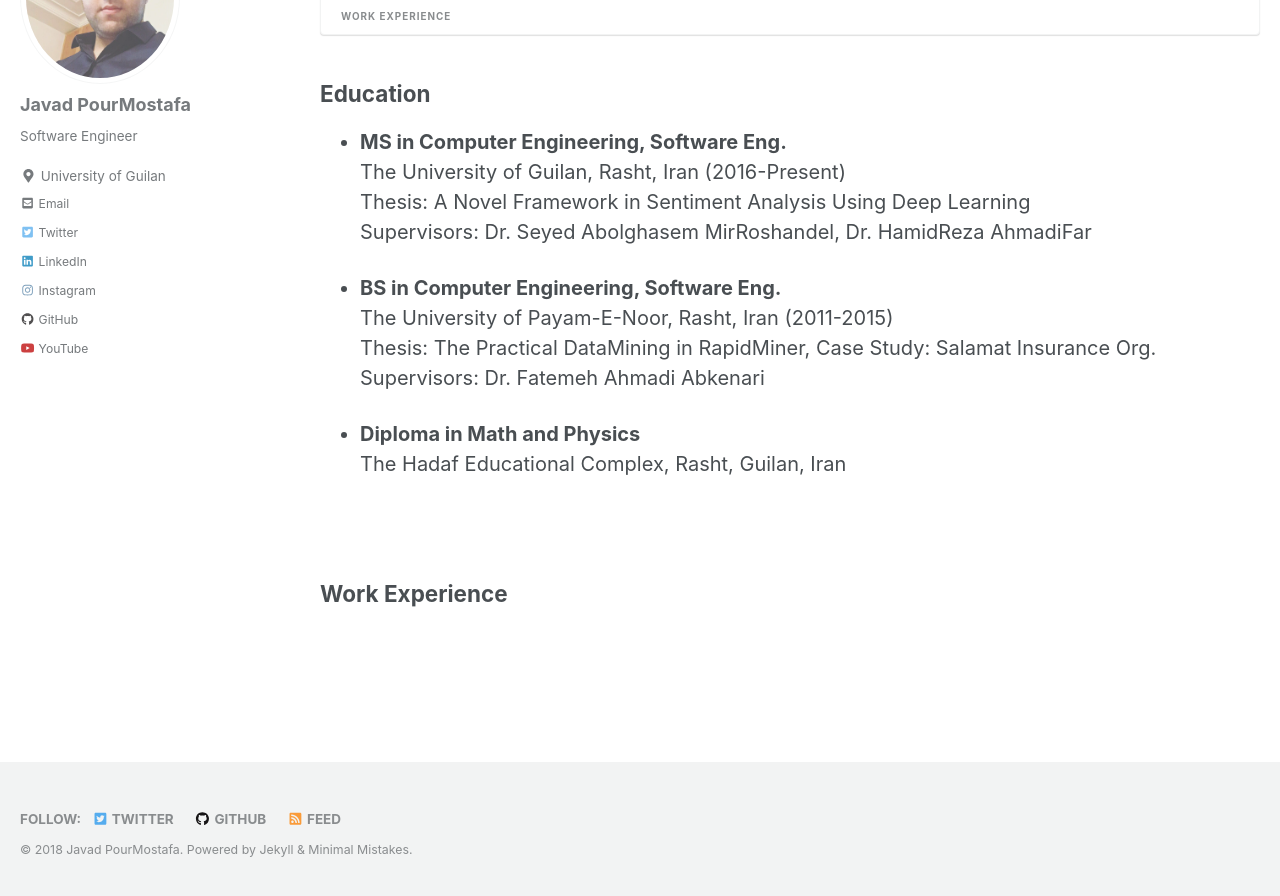
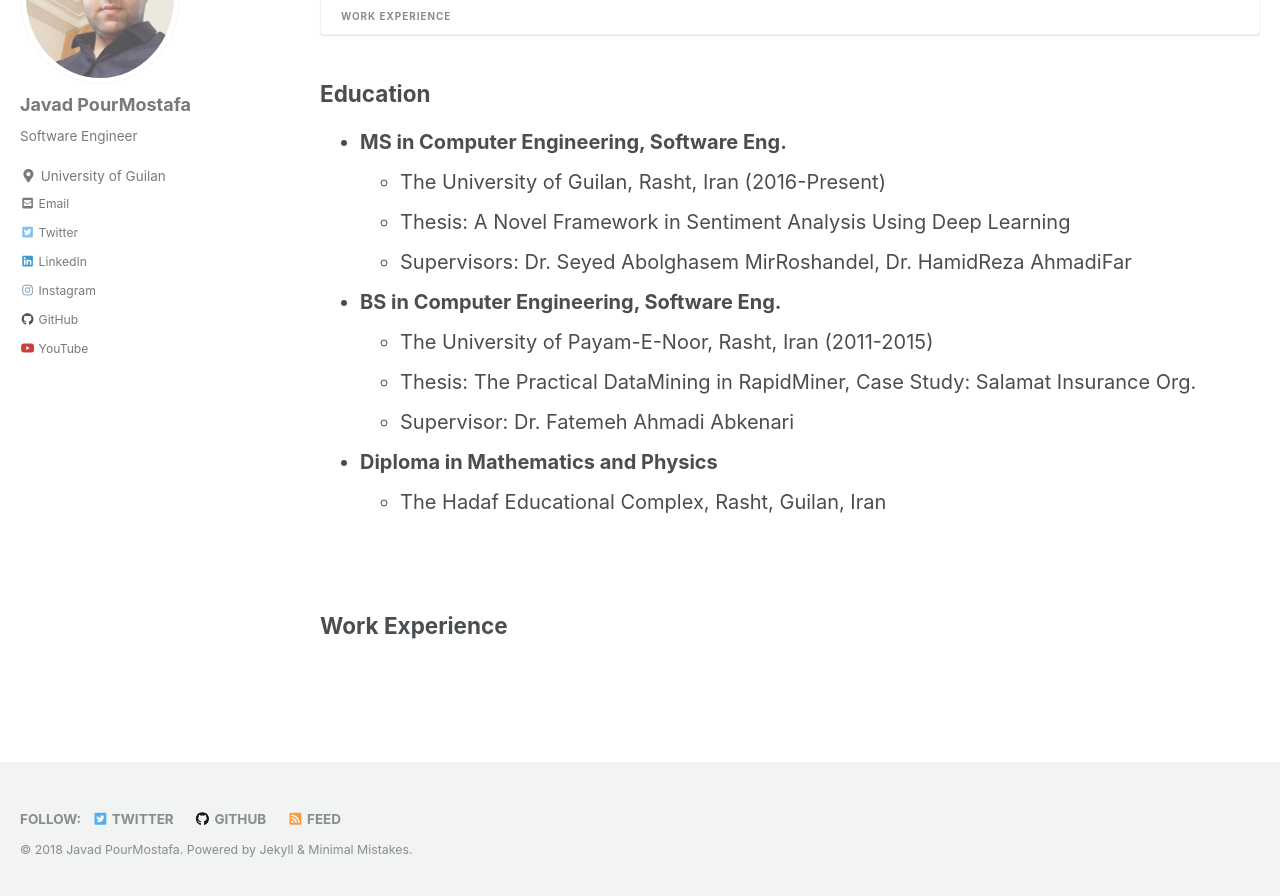
Before and after one commit to JoyeBright/JoyeBright.github.io, a Jekyll site: the page built from _pages/cv.md, in a window 1280 px wide and 900 px high, scrolled down 219 px. Shown: the top 896 px of the window. Built offline with Jekyll 4.4.1, drawn with Linux system fonts in a browser that asks for light colours; nearby versions of some CDN libraries.

Commit message:
Update cv.md

```diff
--- a/_pages/cv.md
+++ b/_pages/cv.md
@@ -8,17 +8,18 @@ author_profile: true
 {% include toc %}
 ## Education
  * <b>MS in Computer Engineering, Software Eng.</b><br>
- The University of Guilan, Rasht, Iran (2016-Present)<br>
- Thesis: A Novel Framework in Sentiment Analysis Using Deep Learning<br>
- Supervisors: Dr. Seyed Abolghasem MirRoshandel, Dr. HamidReza AhmadiFar
+   * The University of Guilan, Rasht, Iran (2016-Present)<br>
+   * Thesis: A Novel Framework in Sentiment Analysis Using Deep Learning<br>
+   * Supervisors: Dr. Seyed Abolghasem MirRoshandel, Dr. HamidReza AhmadiFar
 
  * <b>BS in Computer Engineering, Software Eng.</b><br>
- The University of Payam-E-Noor, Rasht, Iran (2011-2015)<br>
- Thesis: The Practical DataMining in RapidMiner, Case Study: Salamat Insurance Org.<br>
- Supervisors: Dr. Fatemeh Ahmadi Abkenari
+     * The University of Payam-E-Noor, Rasht, Iran (2011-2015)<br>
+     * Thesis: The Practical DataMining in RapidMiner, Case Study: Salamat Insurance Org.<br>
+     * Supervisor: Dr. Fatemeh Ahmadi Abkenari
 
- * <b>Diploma in Math and Physics</b><br>
- The Hadaf Educational Complex, Rasht, Guilan, Iran<br>
+ * <b>Diploma in Mathematics and Physics</b><br>
+      * The Hadaf Educational Complex, Rasht, Guilan, Iran<br>
+
 
 <br>
 
```
